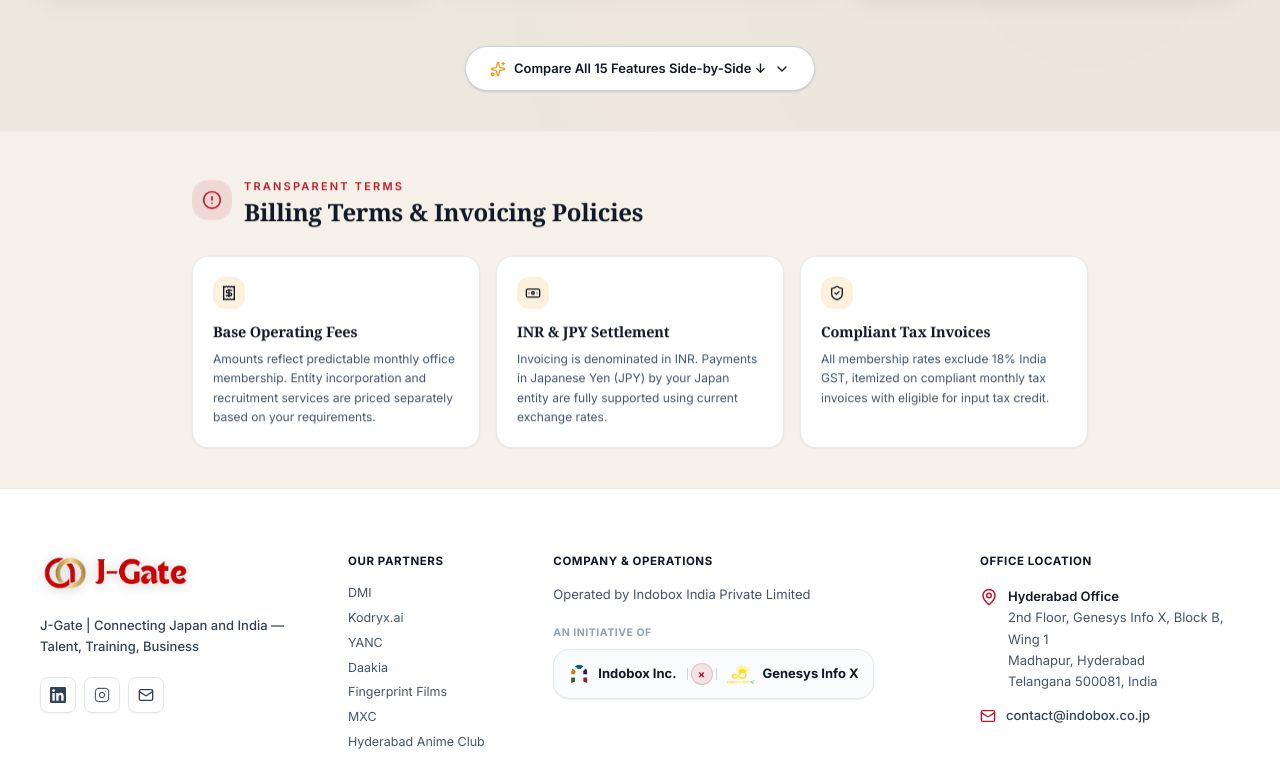
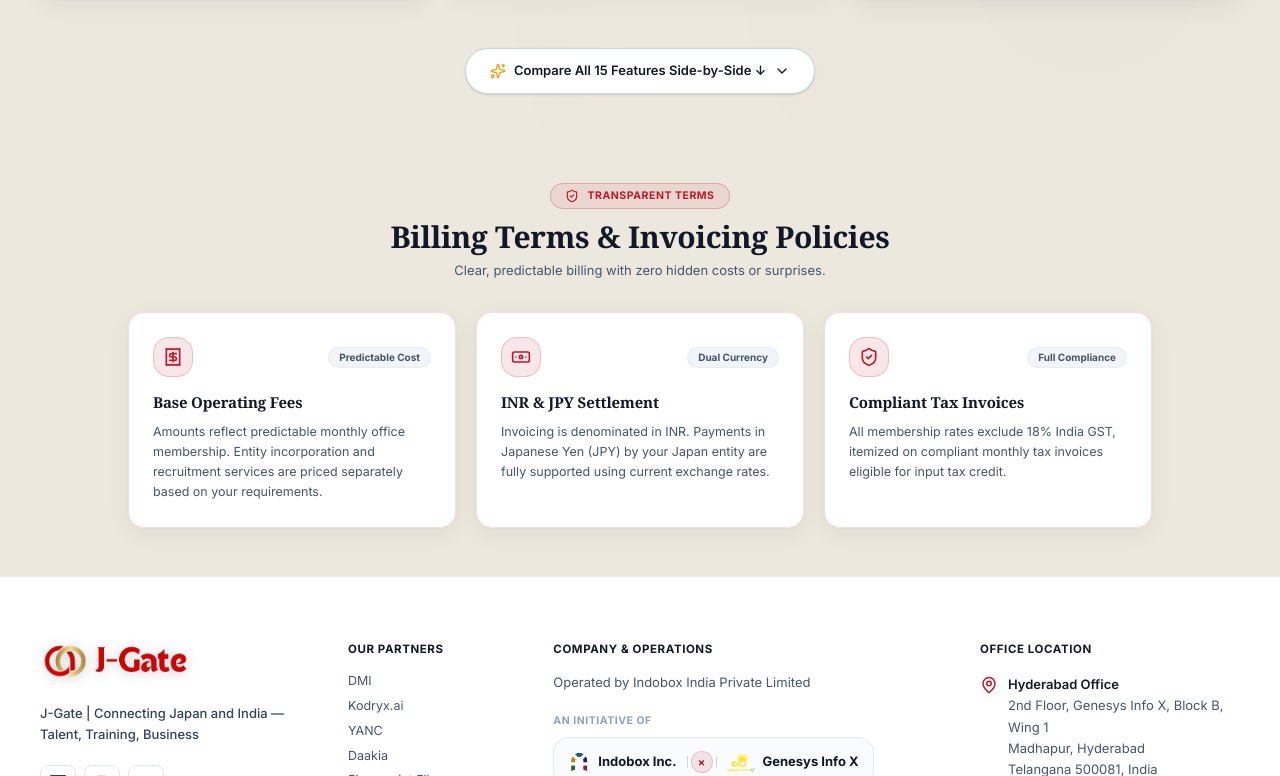
Before and after one commit to abhi-shek04/J-Gate, a Next.js app: page /pricing in a window 1280 px wide. Shown: the part 1226-2002 px from the top of the page. Built offline with nearby package versions, Linux system fonts and the light colour scheme.

Commit message:
Add luxury popup animations to roadmap cards, professional sans-serif price font, redesigned billing terms cards, and remove FAQ expand bar

```diff
--- a/src/components/jgate/faq-section.tsx
+++ b/src/components/jgate/faq-section.tsx
@@ -243,31 +243,6 @@ export function FAQSection({ id }: { id?: string }) {
             </p>
           </Reveal>
 
-          {/* Header Row: Count Summary + Expand/Collapse Buttons */}
-          <div className="mb-5 flex flex-wrap items-center justify-between gap-3 border-b border-slate-200/80 dark:border-white/10 pb-3 font-inter text-[12px] text-slate-500 dark:text-slate-400">
-            <span className="font-bold text-slate-800 dark:text-slate-200">
-              {tx({
-                EN: `Frequently Asked Questions (${FAQ_LIST.length})`,
-                JP: `よくあるご質問（全${FAQ_LIST.length}件）`,
-              })}
-            </span>
-            <div className="flex items-center gap-3 font-semibold">
-              <button
-                onClick={expandAll}
-                className="text-slate-700 dark:text-slate-300 hover:text-crimson dark:hover:text-rose-400 transition-colors cursor-pointer"
-              >
-                {tx({ EN: "Expand All", JP: "すべて開く" })}
-              </button>
-              <span className="text-slate-300 dark:text-white/20">|</span>
-              <button
-                onClick={collapseAll}
-                className="text-slate-700 dark:text-slate-300 hover:text-crimson dark:hover:text-rose-400 transition-colors cursor-pointer"
-              >
-                {tx({ EN: "Collapse All", JP: "すべて閉じる" })}
-              </button>
-            </div>
-          </div>
-
           {/* FAQ Accordion List (Matching Reference Card Layout) */}
           <div className="space-y-3">
             {FAQ_LIST.map((item, idx) => {
--- a/src/components/jgate/pricing-section.tsx
+++ b/src/components/jgate/pricing-section.tsx
@@ -470,7 +470,7 @@ export function PricingSection({ id, hideHero }: { id?: string; hideHero?: boole
                       <div className="mt-3 rounded-xl bg-slate-50/90 dark:bg-white/[0.03] border border-slate-200/70 dark:border-white/8 p-3">
                         <div className="flex items-baseline justify-between gap-1">
                           <div className="flex items-baseline gap-1">
-                            <span className="font-serif-jp text-2xl sm:text-[26px] font-black text-ink dark:text-white tracking-tight">
+                            <span className="font-inter text-2xl sm:text-[28px] font-extrabold text-ink dark:text-white tracking-tight">
                               {currency === "INR"
                                 ? `₹${displayINR.toLocaleString()}`
                                 : `¥${displayJPY.toLocaleString()}`}
@@ -660,27 +660,32 @@ export function PricingSection({ id, hideHero }: { id?: string; hideHero?: boole
       {/* ───────────────────────────────────────────────────────────
           4. Billing Notes & Transparent Guarantees
          ─────────────────────────────────────────────────────────── */}
-      <section className="py-6 sm:py-8 lg:py-10 bg-ivory dark:bg-[#080d17] border-t border-slate-200/60 dark:border-white/10">
+      <section className="py-8 sm:py-10 lg:py-12 bg-ivory-warm dark:bg-[#080d17] border-t border-slate-200/70 dark:border-white/10 relative overflow-hidden">
         <div className="container-jg">
           <Reveal>
-            <div className="mx-auto max-w-4xl">
-              <div className="mb-5 sm:mb-7 flex items-center gap-3">
-                <span className="flex h-9 w-9 sm:h-10 sm:w-10 items-center justify-center rounded-xl bg-crimson/10 text-crimson">
-                  <AlertCircle className="h-4.5 w-4.5 sm:h-5 sm:w-5" />
+            <div className="mx-auto max-w-5xl">
+              <div className="mb-6 sm:mb-8 text-center max-w-2xl mx-auto">
+                <span className="inline-flex items-center gap-2 rounded-full border border-crimson/25 dark:border-rose-400/30 bg-crimson/8 dark:bg-rose-950/40 px-3.5 py-1 font-inter text-[10.5px] font-bold uppercase tracking-wider text-crimson dark:text-rose-400">
+                  <ShieldCheck className="h-3.5 w-3.5" />
+                  {tx({ EN: "Transparent Terms", JP: "ご契約前の確認事項" })}
                 </span>
-                <div>
-                  <Eyebrow>{tx({ EN: "Transparent Terms", JP: "ご契約前の確認事項" })}</Eyebrow>
-                  <h3 className="font-serif-jp text-lg sm:text-2xl font-bold text-ink dark:text-white">
+                <h3 className="mt-2.5 font-serif-jp text-xl sm:text-2xl lg:text-3xl font-bold text-ink dark:text-white">
                   {tx({ EN: "Billing Terms & Invoicing Policies", JP: "請求・決済および契約条件" })}
                 </h3>
-                </div>
+                <p className="mt-1.5 font-inter text-[13px] text-slate-600 dark:text-slate-300">
+                  {tx({
+                    EN: "Clear, predictable billing with zero hidden costs or surprises.",
+                    JP: "不透明な追加費用を完全に排除した明朗会計システム。",
+                  })}
+                </p>
               </div>
 
-              <div className="grid gap-3 sm:gap-4 sm:grid-cols-3">
+              <div className="grid gap-4 sm:gap-5 sm:grid-cols-3">
                 {[
                   {
                     icon: Receipt,
                     title: { EN: "Base Operating Fees", JP: "基本料金のみ" },
+                    badge: { EN: "Predictable Cost", JP: "明朗会計" },
                     desc: {
                       EN: "Amounts reflect predictable monthly office membership. Entity incorporation and recruitment services are priced separately based on your requirements.",
                       JP: "記載価格は月額基本料金です。法人設立手続きや人材紹介の手数料は実費・別途請求となります。",
@@ -689,6 +694,7 @@ export function PricingSection({ id, hideHero }: { id?: string; hideHero?: boole
                   {
                     icon: Banknote,
                     title: { EN: "INR & JPY Settlement", JP: "INR / JPY決済対応" },
+                    badge: { EN: "Dual Currency", JP: "日印二通貨対応" },
                     desc: {
                       EN: "Invoicing is denominated in INR. Payments in Japanese Yen (JPY) by your Japan entity are fully supported using current exchange rates.",
                       JP: "請求はINR基準です。東京法人経由での日本円（JPY）決済にも対応しております（為替換算適用）。",
@@ -697,28 +703,35 @@ export function PricingSection({ id, hideHero }: { id?: string; hideHero?: boole
                   {
                     icon: ShieldCheck,
                     title: { EN: "Compliant Tax Invoices", JP: "GST（消費税）別" },
+                    badge: { EN: "Full Compliance", JP: "正規インボイス" },
                     desc: {
-                      EN: "All membership rates exclude 18% India GST, itemized on compliant monthly tax invoices with eligible for input tax credit.",
+                      EN: "All membership rates exclude 18% India GST, itemized on compliant monthly tax invoices eligible for input tax credit.",
                       JP: "すべての料金表示はインドGST（18%）別となっております。正規のTax Invoiceを発行します。",
                     },
                   },
                 ].map((note, idx) => {
                   const Icon = note.icon;
                   return (
-                    <div
-                      key={idx}
-                      className="rounded-xl sm:rounded-2xl border border-slate-200/90 dark:border-white/10 bg-white dark:bg-[#101a2c] p-3.5 sm:p-5 shadow-xs hover:shadow-md transition-shadow"
-                    >
-                      <div className="flex h-7 w-7 sm:h-8 sm:w-8 items-center justify-center rounded-lg bg-saffron/15 text-saffron-deep dark:text-saffron-light mb-2.5 sm:mb-3">
-                        <Icon className="h-3.5 w-3.5 sm:h-4 sm:w-4" />
+                    <Reveal key={idx} delay={idx * 80} variant="scale">
+                      <div className="luxury-light-card card-sheen group relative flex h-full flex-col justify-between overflow-hidden rounded-2xl border border-slate-200/90 dark:border-white/12 bg-white dark:bg-[#101a2c] p-5.5 sm:p-6 shadow-md hover:shadow-xl hover:border-crimson/35 dark:hover:border-rose-400/40 transition-all duration-300 hover:-translate-y-1">
+                        <div>
+                          <div className="flex items-center justify-between mb-3.5">
+                            <div className="flex h-10 w-10 items-center justify-center rounded-xl bg-crimson/10 dark:bg-rose-950/60 border border-crimson/20 dark:border-rose-400/30 text-crimson dark:text-rose-400 group-hover:scale-110 transition-transform">
+                              <Icon className="h-5 w-5" />
                             </div>
-                      <h4 className="font-serif-jp text-[13.5px] sm:text-[14.5px] font-bold text-ink dark:text-white">
+                            <span className="rounded-full bg-slate-100 dark:bg-white/8 border border-slate-200/60 dark:border-white/10 px-2.5 py-0.5 font-inter text-[10px] font-bold text-slate-600 dark:text-slate-300">
+                              {tx(note.badge)}
+                            </span>
+                          </div>
+                          <h4 className="font-serif-jp text-[15px] font-bold text-ink dark:text-white group-hover:text-crimson dark:group-hover:text-rose-400 transition-colors">
                             {tx(note.title)}
                           </h4>
-                      <p className="mt-1 sm:mt-1.5 font-inter text-[11.5px] sm:text-[12px] leading-relaxed text-slate-600 dark:text-slate-300">
+                          <p className="mt-2 font-inter text-[12.5px] leading-relaxed text-slate-600 dark:text-slate-300">
                             {tx(note.desc)}
                           </p>
                         </div>
+                      </div>
+                    </Reveal>
                   );
                 })}
               </div>
```
Also changed, not shown: src/components/jgate/services-section.tsx (+27 -10 lines). Lines whose indentation alone changed are shown as unchanged.
